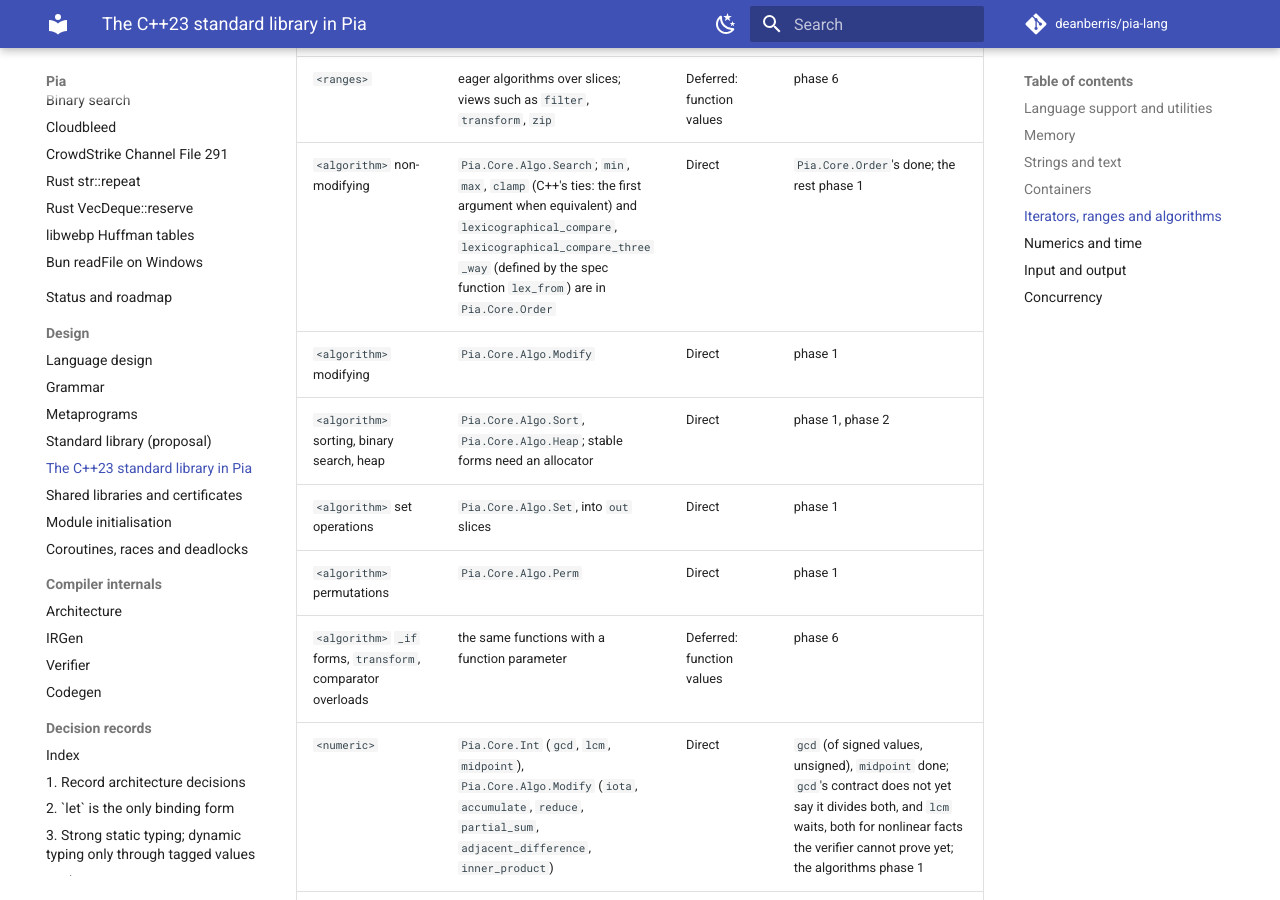
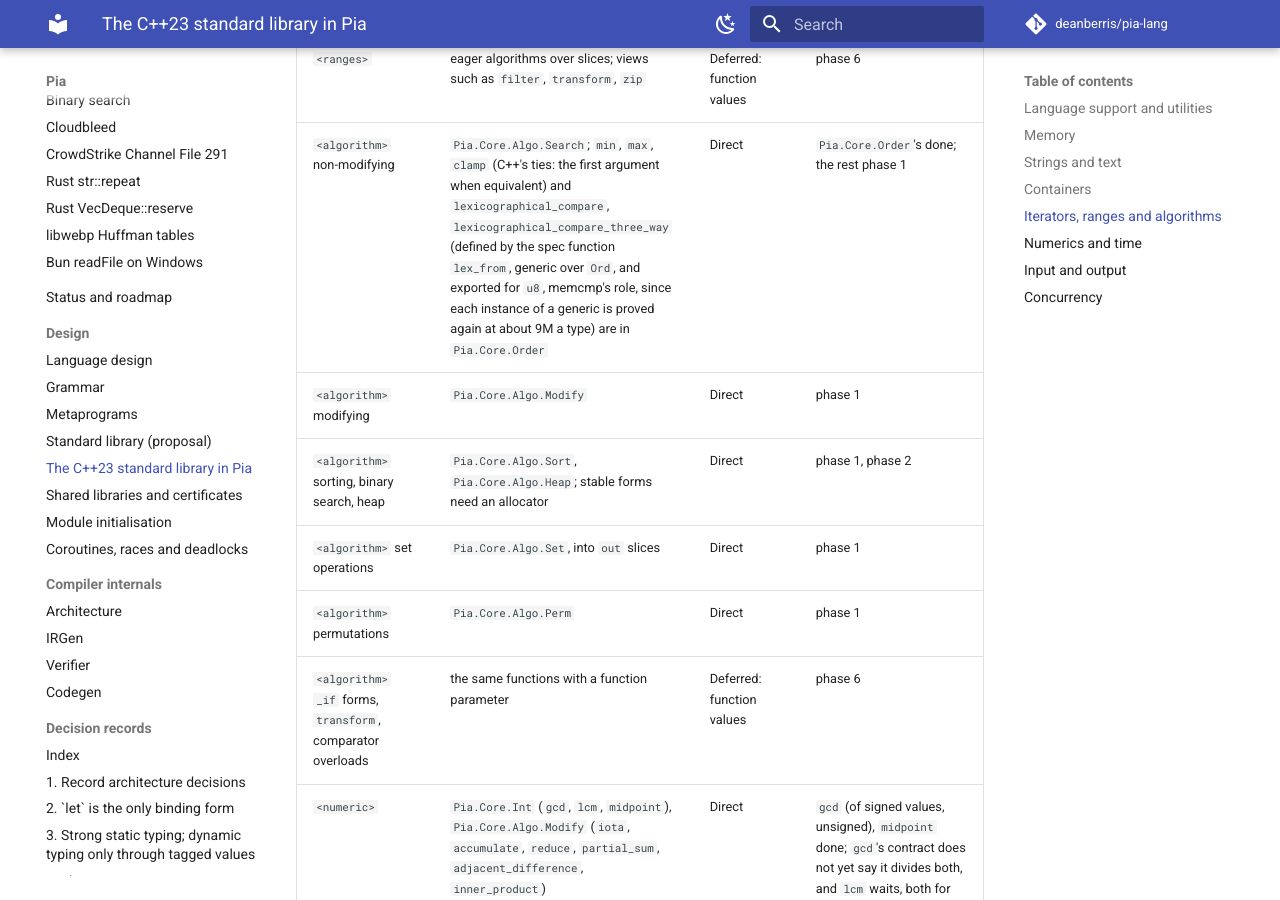
Before and after one commit to deanberris/pia-lang, an MkDocs documentation site: the page built from docs/cpp-std.md, in a window 1280 px wide and 900 px high, scrolled down 5695 px. Built offline with MkDocs 1.6.1 and Material for MkDocs 9.7.7, drawn with Linux system fonts in a browser that asks for light colours; comment, search, counter and statistics services are not loaded.

Commit message:
Pia.Core.Order: lexicographical_compare for u8 only (73M to 9.8M)
Each instance of a generic function is proved again (there is no proof
of a generic body against its concept: a generic with a false contract
and no instance is accepted), and the generic lexicographical_compare
and its spec function lex_from were 96.6% of the module's cost, at about
9M a type over 8 types. lexicographical_compare and
lexicographical_compare_three_way are now exported for u8 only, memcmp's
role; the generics stay in the module.

The generics are now named lex_compare and lex_compare_three_way: with
one exported concrete function and a generic of the same name, the
module gave the export a link symbol with its parameter types, which an
importer seeing one function does not use, and order_run failed to link.

Order.pia: 514 goals, cost 9.75M (from 73.1M), 3.4 s on 8 threads (from
10.5 s). tests/std/order.pia's expected report and baseline.json
updated.

Co-Authored-By: Claude Opus 5.5 <noreply@anthropic.com>
Claude-Session: https://claude.ai/code/session_01SkMSatmEmJWiDnKdbSUoyG

```diff
--- a/docs/cpp-std.md
+++ b/docs/cpp-std.md
@@ -88,7 +88,7 @@ All containers are in `Pia.Mem` (#72) and take an allocator. Element access is `
 | --- | --- | --- | --- |
 | `<iterator>` | slices, `usize` indices (with `len xs` for "not found"), and container cursors | Idiom | n/a |
 | `<ranges>` | eager algorithms over slices; views such as `filter`, `transform`, `zip` | Deferred: function values | phase 6 |
-| `<algorithm>` non-modifying | `Pia.Core.Algo.Search`; `min`, `max`, `clamp` (C++'s ties: the first argument when equivalent) and `lexicographical_compare`, `lexicographical_compare_three_way` (defined by the spec function `lex_from`) are in `Pia.Core.Order` | Direct | `Pia.Core.Order`'s done; the rest phase 1 |
+| `<algorithm>` non-modifying | `Pia.Core.Algo.Search`; `min`, `max`, `clamp` (C++'s ties: the first argument when equivalent) and `lexicographical_compare`, `lexicographical_compare_three_way` (defined by the spec function `lex_from`, generic over `Ord`, and exported for `u8`, memcmp's role, since each instance of a generic is proved again at about 9M a type) are in `Pia.Core.Order` | Direct | `Pia.Core.Order`'s done; the rest phase 1 |
 | `<algorithm>` modifying | `Pia.Core.Algo.Modify` | Direct | phase 1 |
 | `<algorithm>` sorting, binary search, heap | `Pia.Core.Algo.Sort`, `Pia.Core.Algo.Heap`; stable forms need an allocator | Direct | phase 1, phase 2 |
 | `<algorithm>` set operations | `Pia.Core.Algo.Set`, into `out` slices | Direct | phase 1 |
```
Also changed, not shown: 3 other files.
